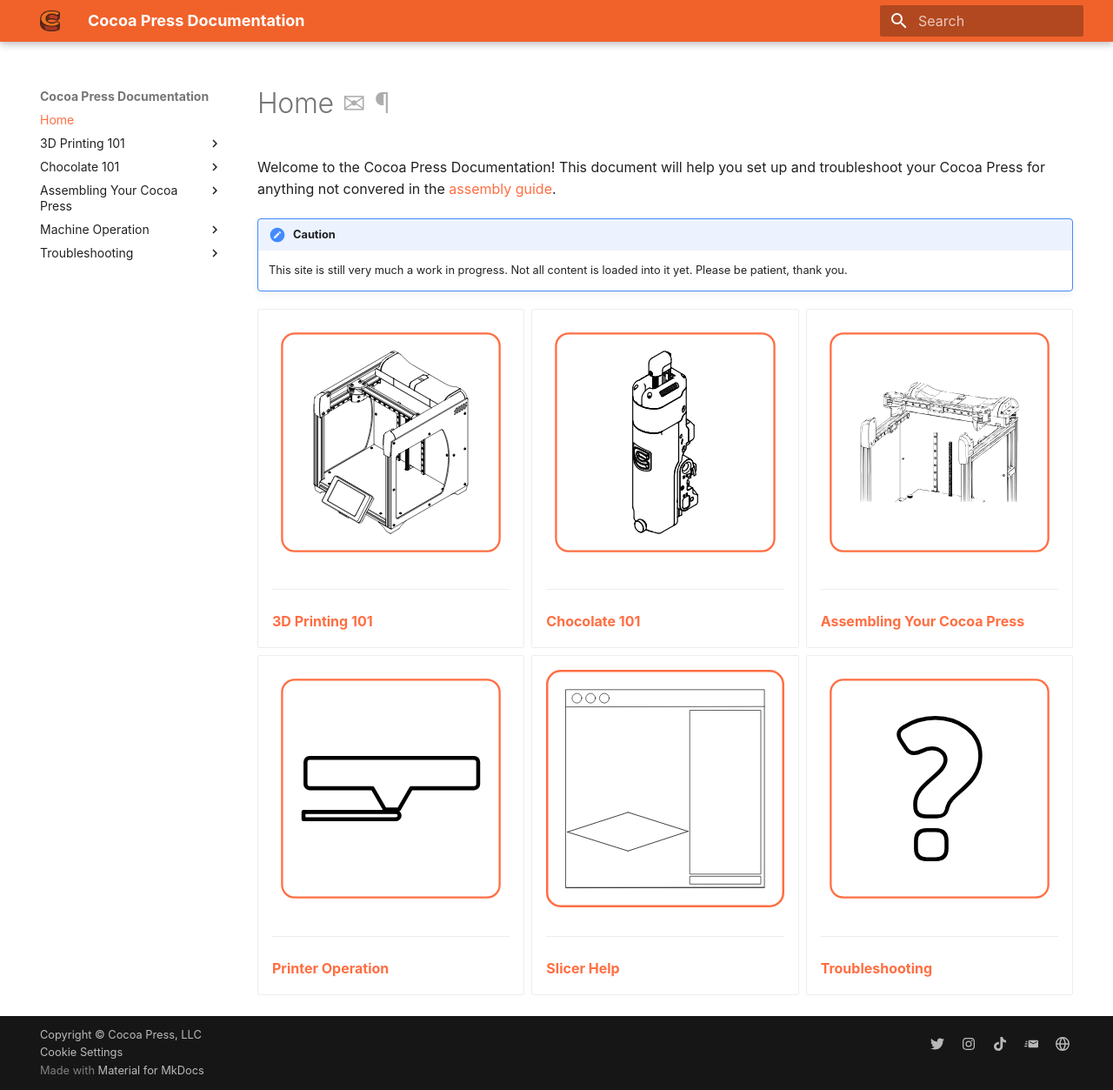
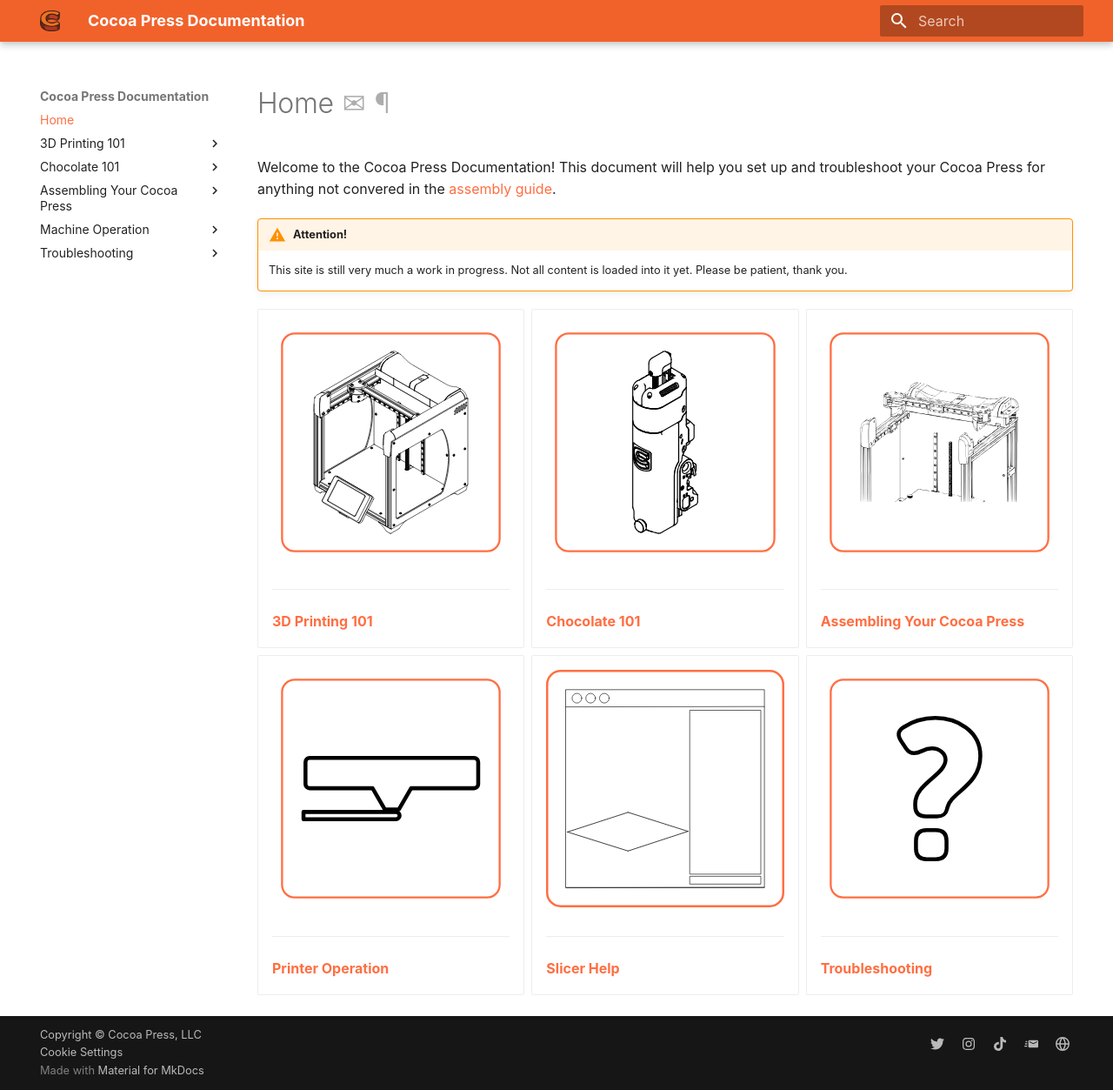
Before and after one commit to CocoaPress/docs, an MkDocs documentation site: the page built from docs/index.md, in a window 1280 px wide and 1253 px high. Shown: the whole window at 87% size. Built offline with MkDocs 1.6.1 and Material for MkDocs 9.7.7, drawn with Linux system fonts in a browser that asks for light colours; some web fonts are replaced.

Commit message:
Fixed blurb to be orange.

```diff
--- a/docs/index.md
+++ b/docs/index.md
@@ -9,7 +9,7 @@
 
 Welcome to the Cocoa Press Documentation!  This document will help you set up and troubleshoot your Cocoa Press for anything not convered in the [assembly guide](https://www.cocoapress.com/assemblyguide).
 
-!!! caution
+!!! warning "Attention!"
     This site is still very much a work in progress.  Not all content is loaded into it yet.  Please be patient, thank you.
 
 <div class="grid cards" style="grid-template-columns: repeat(auto-fit,minmax(12rem,1fr));">
```
